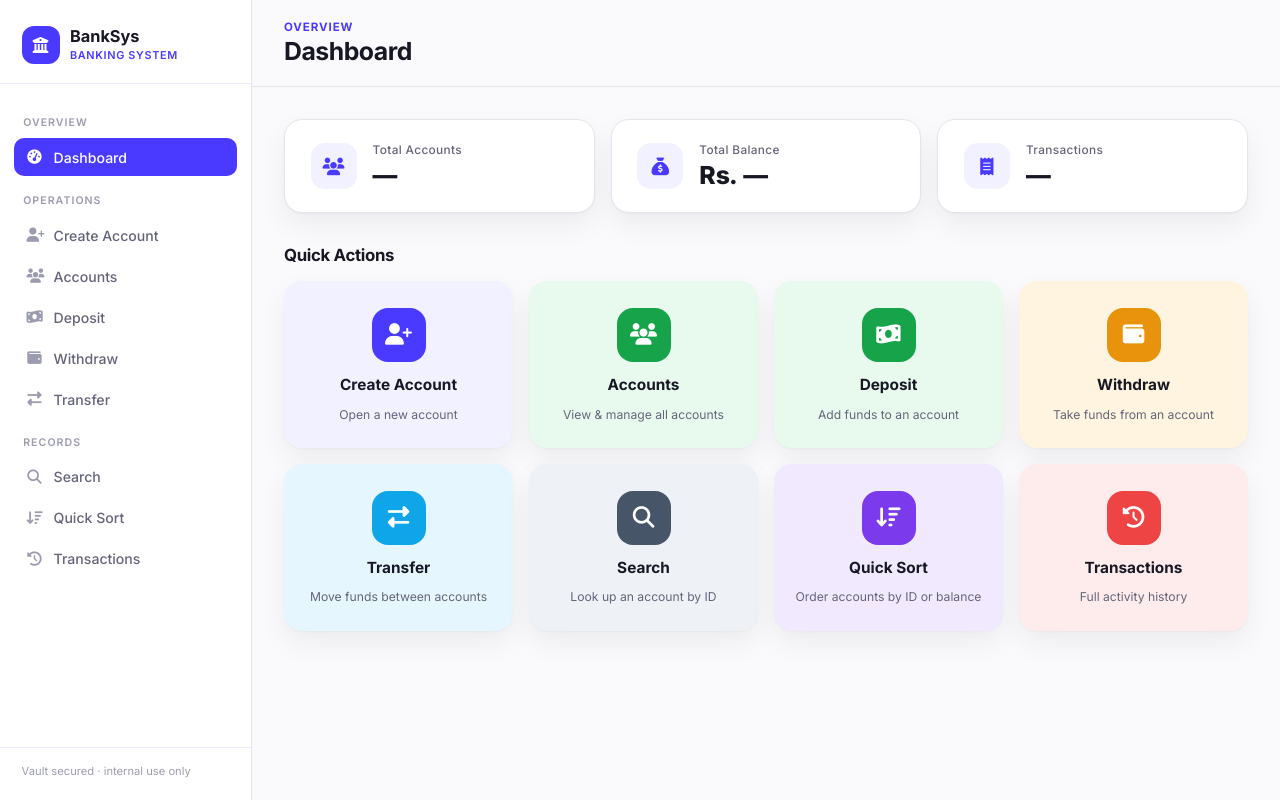
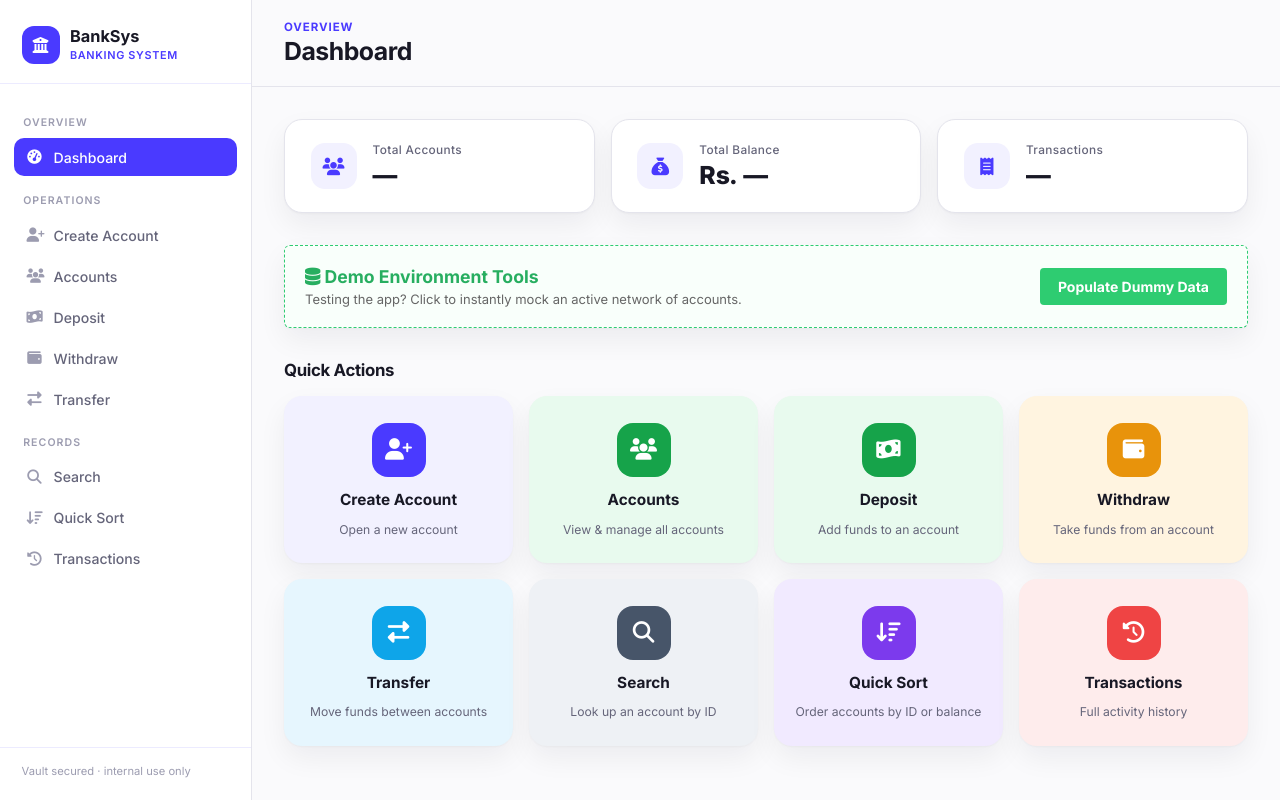
Before and after one commit to Ahmedhussain08/BankSys, a website: page public/index.html in a window 1280 px wide. Drawn offline with Linux system fonts and the light colour scheme; no server answers.

Commit message:
Update index.html

```diff
--- a/public/index.html
+++ b/public/index.html
@@ -69,6 +69,18 @@
 </div>
 </div>
 
+<div class="card" style="margin-bottom: 2rem; border: 1px dashed #2ecc71; background: #f9fffb; border-radius: 6px;">
+    <div class="card-body" style="display: flex; justify-content: space-between; align-items: center; padding: 1.25rem; flex-wrap: wrap; gap: 1rem;">
+        <div>
+            <h4 style="margin: 0; color: #27ae60; font-size: 1.1rem;"><i class="fa-solid fa-database"></i> Demo Environment Tools</h4>
+            <p style="margin: 4px 0 0 0; font-size: 13px; color: #666;">Testing the app? Click to instantly mock an active network of accounts.</p>
+        </div>
+        <button id="demoBtn" onclick="triggerDemoData()" class="btn btn-success" style="background-color: #2ecc71; border: none; padding: 10px 18px; border-radius: 4px; color: white; cursor: pointer; font-weight: bold; font-size: 14px; transition: background 0.2s;">
+            Populate Dummy Data
+        </button>
+    </div>
+</div>
+
 <h3 style="font-size:1.05rem;margin-bottom:1rem;">Quick Actions</h3>
 
 <div class="action-grid">
@@ -136,6 +148,28 @@ async function loadStats(){
   document.getElementById('totalTransactions').textContent=t.length;
  }catch(e){}
 }
+
+async function triggerDemoData() {
+    const btn = document.getElementById('demoBtn');
+    btn.disabled = true;
+    btn.innerText = "Loading...";
+
+    try {
+        const response = await fetch('/populate-demo', { method: 'POST' });
+        const result = await response.json();
+
+        alert(result.message);
+
+        // Reload statistical indicators upon generation
+        await loadStats();
+    } catch (error) {
+        alert("Failed to populate data. Check server routing configuration.");
+    } finally {
+        btn.disabled = false;
+        btn.innerText = "Populate Dummy Data";
+    }
+}
+
 loadStats();
 </script>
 
```
